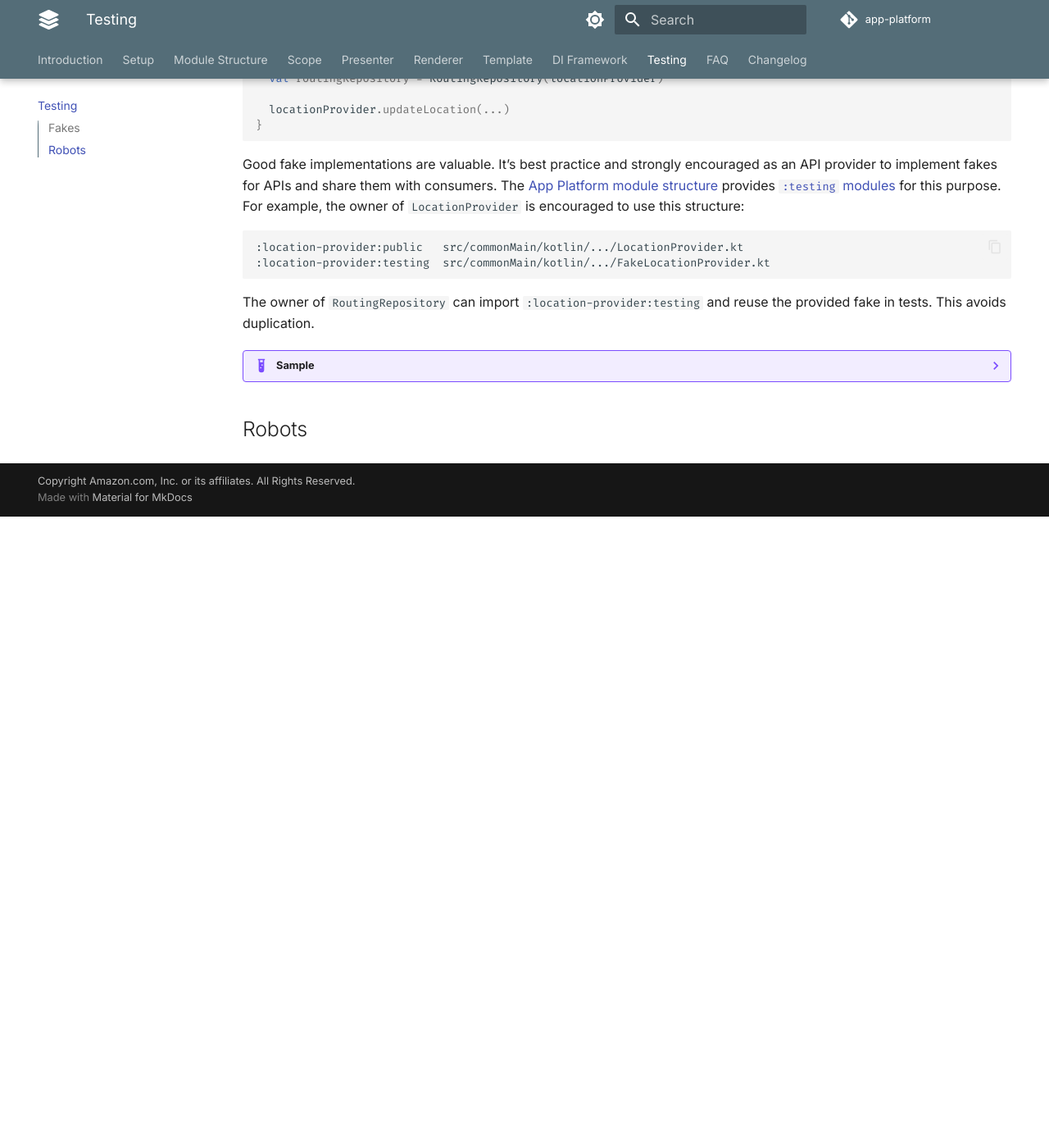
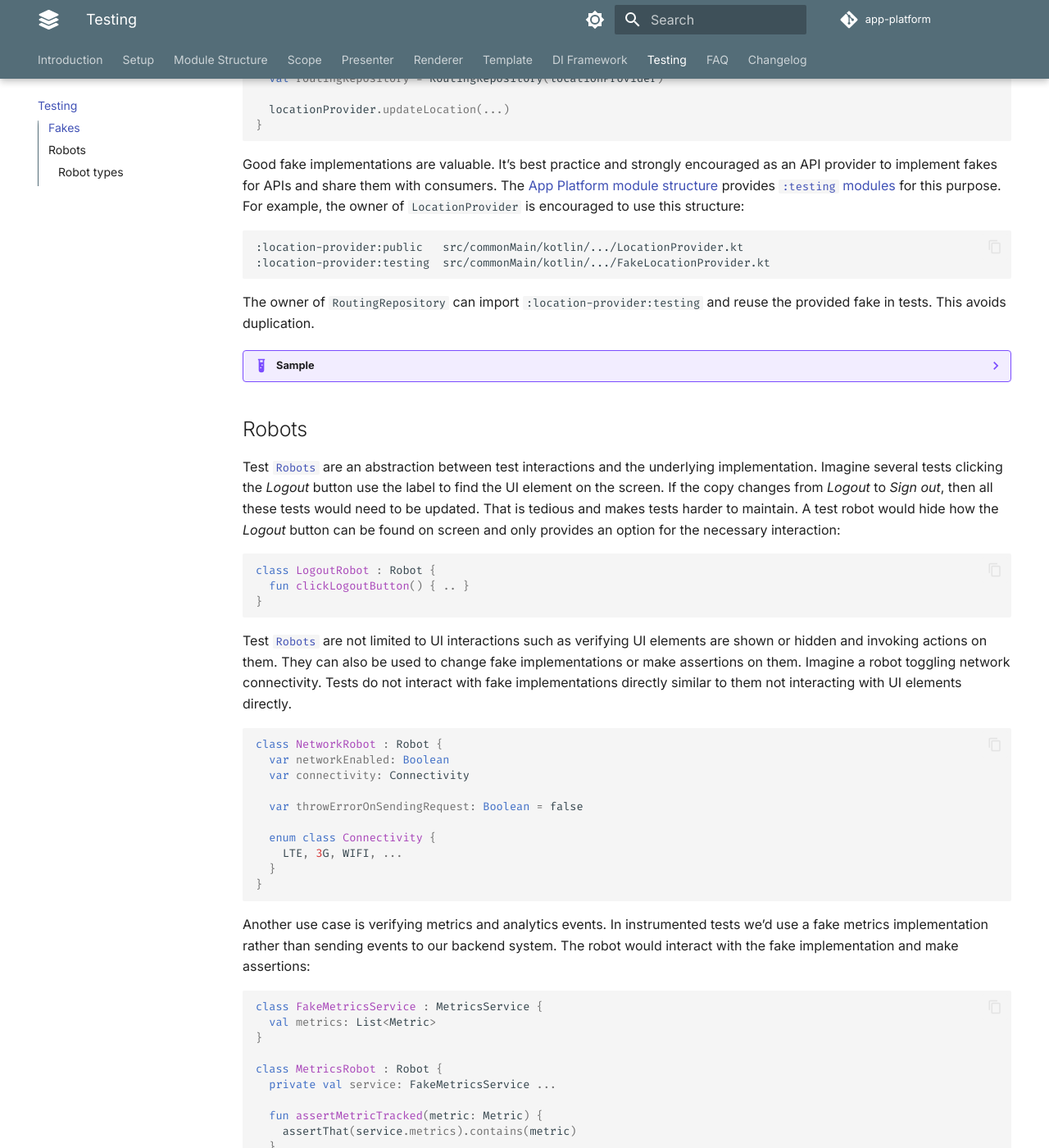
Before and after one commit to amzn/app-platform, an MkDocs documentation site: the page built from docs/testing.md, in a window 1280 px wide and 1400 px high, scrolled down 1755 px. Shown: the whole window at 82% size. Built offline with MkDocs 1.6.1 and Material for MkDocs 9.7.7, drawn with Linux system fonts in a browser that asks for light colours; comment, search, counter and statistics services are not loaded; before the commit the page ends 2385 px from its top, so only the background shows below that; some of the changed text lies outside the part shown.

Commit message:
More documentation updates.

````diff
--- a/docs/testing.md
+++ b/docs/testing.md
@@ -112,3 +112,96 @@ This avoids duplication.
     ```
 
 ## Robots
+
+Test [`Robots`](https://jakewharton.com/testing-robots/) are an abstraction between test interactions and the
+underlying implementation. Imagine several tests clicking the *Logout* button use the label to find the UI element
+on the screen. If the copy changes from *Logout* to *Sign out*, then all these tests would need to be updated.
+That is tedious and makes tests harder to maintain. A test robot would hide how the *Logout* button can be found
+on screen and only provides an option for the necessary interaction:
+
+```kotlin
+class LogoutRobot : Robot {
+  fun clickLogoutButton() { .. }
+}
+```
+
+Test [`Robots`](https://github.com/amzn/app-platform/blob/main/robot/public/src/commonMain/kotlin/software/amazon/app/platform/robot/Robot.kt)
+are not limited to UI interactions such as verifying UI elements are shown or hidden and invoking
+actions on them. They can also be used to change fake implementations or make assertions on them. Imagine a
+robot toggling network connectivity. Tests do not interact with fake implementations directly similar to them
+not interacting with UI elements directly.
+
+```kotlin
+class NetworkRobot : Robot {
+  var networkEnabled: Boolean
+  var connectivity: Connectivity
+
+  var throwErrorOnSendingRequest: Boolean = false
+
+  enum class Connectivity {
+    LTE, 3G, WIFI, ...
+  }
+}
+```
+
+Another use case is verifying metrics and analytics events. In instrumented tests we’d use a fake metrics
+implementation rather than sending events to our backend system. The robot would interact with the fake
+implementation and make assertions:
+
+```kotlin
+class FakeMetricsService : MetricsService {
+  val metrics: List<Metric>
+}
+
+class MetricsRobot : Robot {
+  private val service: FakeMetricsService ...
+
+  fun assertMetricTracked(metric: Metric) {
+    assertThat(service.metrics).contains(metric)
+  }
+}
+```
+
+Fake implementations and test robots help verifying interactions with hardware or devices that are not available
+during an instrumented test run. For example, interactions with other devices can be simulated using a fake
+connection.
+
+```kotlin
+interface WebSocketConnection {
+  suspend fun send(message: ByteArray)
+}
+
+class FakeWebSocketConnection : WebSocketConnection {
+  var throwError: Boolean
+
+  override suspend fun send(message: ByteArray) {
+    if (throwError) {
+      throw Exception("..."
+    } else {
+      trackMessage(message)
+    }
+  }
+}
+
+class ConnectionRobot : Robot {
+  private val webSocketConnection: FakeWebSocketConnection
+
+  fun sendingMessageFails() {
+    webSocketConnection.throwError = true
+  }
+
+  fun sendingMessageSucceeds() {
+    webSocketConnection.throwError = false
+  }
+}
+```
+
+### Robot types
+
+[`Robot`](https://github.com/amzn/app-platform/blob/main/robot/public/src/commonMain/kotlin/software/amazon/app/platform/robot/Robot.kt).
+
+:   Extend
+
+[`RecyclerViewViewHolderRenderer`](https://github.com/amzn/app-platform/blob/main/renderer-android-view/public/src/androidMain/kotlin/software/amazon/app/platform/renderer/RecyclerViewViewHolderRenderer.kt)
+
+:   `RecyclerViewViewHolderRenderer` allows you to implement elements of a `RecyclerView` as a `Renderer`.
````
